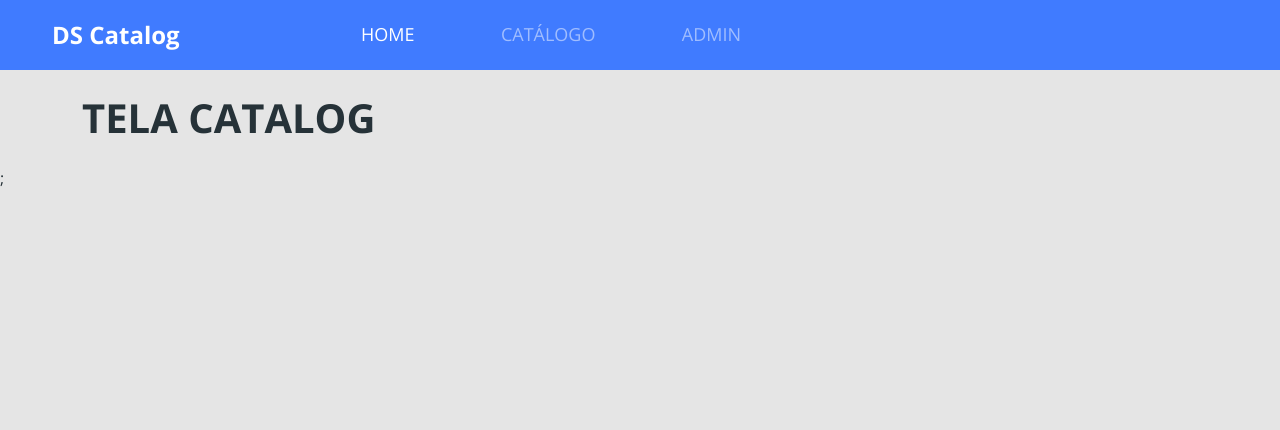
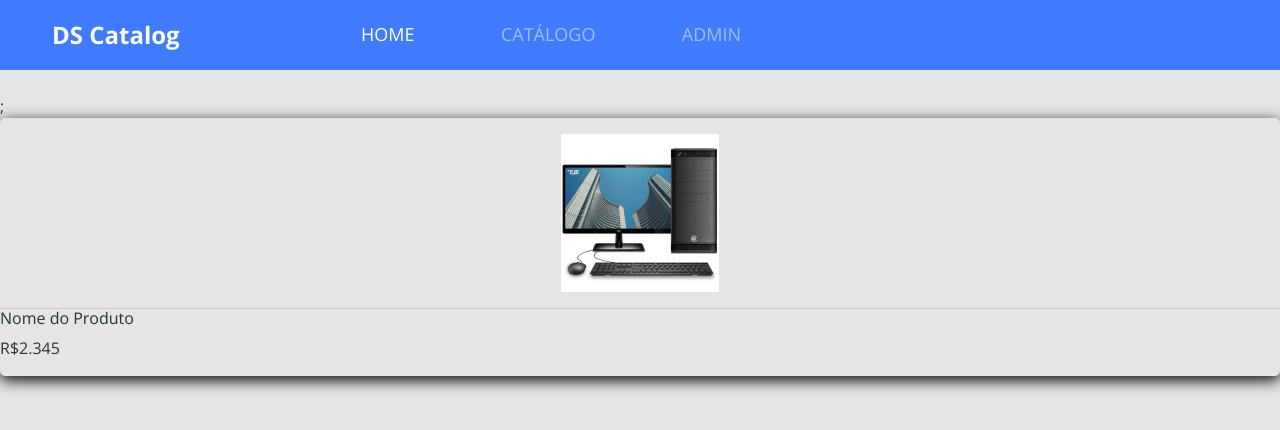
Before and after one commit to Edu25664/Catalog, a React (Create React App) app in the folder FrontEnd/: page / in a window 1280 px wide. Shown: the top 430 px of the page. Built offline with nearby package versions, Linux system fonts and the light colour scheme.

Commit message:
Product card create

```diff
--- a/FrontEnd/src/App.css
+++ b/FrontEnd/src/App.css
@@ -1,5 +1,4 @@
 @import url('https://fonts.googleapis.com/css2?family=Open+Sans:wght@400;700&display=swap');
-
 *{
     font-family: 'Open Sans', sans-serif;
 }
@@ -16,8 +15,8 @@ a{
     color:unset;
 }
 .base-card {
-    border-radius: 10px;
+    border-radius: 5px;
     display: flex;
     flex-direction: column-reverse;
-    box-shadow: 0px 4px 20px rgba(0, 0, 0, 25);
+    box-shadow: 0px 4px 15px rgba(0, 0, 0, 25);
   }
--- a/FrontEnd/src/App.tsx
+++ b/FrontEnd/src/App.tsx
@@ -1,8 +1,14 @@
 import './assets/Styles/custom.scss';
 import './App.css';
 import Catalog from 'Pages/Catalog';
+import ProductCard from 'components/ProductCard';
 
 function App() {
-  return <Catalog></Catalog>;
+  return (
+    <>
+      <Catalog />
+      <ProductCard />
+    </>
+  );
 }
 export default App;
--- a/FrontEnd/src/Pages/Catalog/index.tsx
+++ b/FrontEnd/src/Pages/Catalog/index.tsx
@@ -5,7 +5,6 @@ const Catalog = () => {
     <>
       <Navbar />
       <div className=" container my-4">
-        <h1>TELA CATALOG</h1>
       </div>
       ;
     </>
--- /dev/null
+++ b/FrontEnd/src/components/ProductCard/index.tsx
@@ -0,0 +1,17 @@
+import './style.css'
+import ProductImg from '../../assets/images/product.png';
+const ProductCard = () => {
+  return (
+    <div className="base-card product-card">
+      <div className="card-botton-container">
+        <h6>Nome do Produto</h6>
+        <p>R$2.345</p>
+      </div>
+      <div className="card-top-container">
+        <img src={ProductImg} alt="nome do producto"></img>
+      </div>
+    </div>
+  );
+};
+
+export default ProductCard;
--- /dev/null
+++ b/FrontEnd/src/components/ProductCard/style.css
@@ -0,0 +1,23 @@
+.product-card {
+  margin-bottom: 30px;
+}
+.card-top-container {
+  text-align: center;
+  padding: 16px 0;
+  border-bottom: 1px solid #c7c6c6;
+}
+
+.card-bottom-container {
+  padding: 15px 20px 30px 20px;
+}
+
+.card-bottom-container h6 {
+  font-size: 20px;
+  color: #263238;
+  font-family: 'Open Sans';
+}
+
+.card-top-container img {
+  width: 158px;
+  height: 158px;
+}
```
